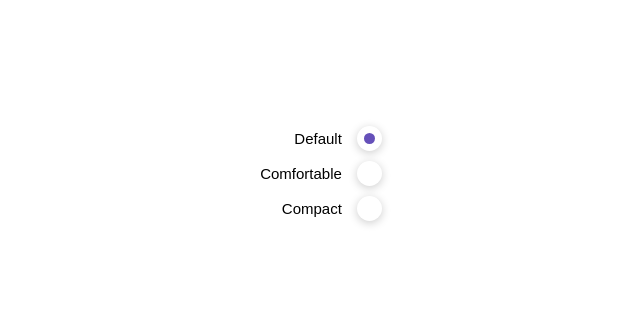
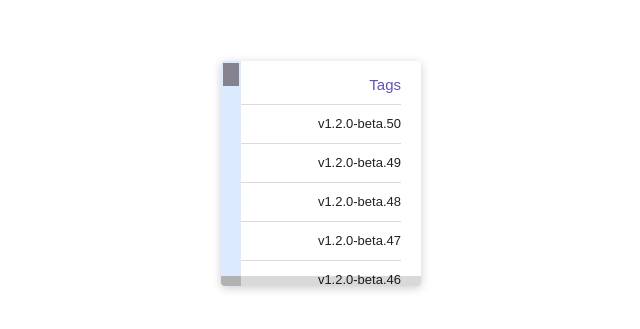
Before and after one commit to yaulhae/ui-lab, a Next.js app: page / in a window 1280 px wide. Shown: the part 227-556 px from the top of the page, without its empty margins (319-959 px from the left). Built offline with nearby package versions, Linux system fonts and the light colour scheme.

Commit message:
스크롤 영역 컴포넌트

```diff
--- a/package.json
+++ b/package.json
@@ -26,6 +26,7 @@
     "@radix-ui/react-popover": "^1.1.14",
     "@radix-ui/react-progress": "^1.1.7",
     "@radix-ui/react-radio-group": "^1.3.7",
+    "@radix-ui/react-scroll-area": "^1.2.9",
     "@radix-ui/react-tooltip": "^1.2.7",
     "classnames": "^2.5.1",
     "clsx": "^2.1.1",
--- a/src/app/page.tsx
+++ b/src/app/page.tsx
@@ -14,6 +14,7 @@ import MenubarDemo from "@/components/MenuBarDemo";
 import PopoverDemo from "@/components/PopOverDemo";
 import ProgressDemo from "@/components/ProgressDemo";
 import RadioGroupDemo from "@/components/RadioGroupDemo";
+import ScrollAreaDemo from "@/components/ScrollAreaDemo";
 
 export default function Home() {
   return (
@@ -38,7 +39,8 @@ export default function Home() {
       {/* <MenubarDemo /> */}
       {/* <PopoverDemo /> */}
       {/* <ProgressDemo /> */}
-      <RadioGroupDemo />
+      {/* <RadioGroupDemo />// */}
+      <ScrollAreaDemo />
     </div>
   );
 }
--- /dev/null
+++ b/src/components/ScrollAreaDemo.tsx
@@ -0,0 +1,52 @@
+import * as React from "react";
+import {
+  ScrollArea,
+  ScrollAreaCorner,
+  ScrollAreaScrollbar,
+  ScrollAreaThumb,
+  ScrollAreaViewport,
+} from "@radix-ui/react-scroll-area";
+
+const TAGS = Array.from({ length: 50 }).map(
+  (_, i, a) => `v1.2.0-beta.${a.length - i}`
+);
+
+const ScrollAreaDemo = () => (
+  <ScrollArea
+    className="h-[225px] w-[200px] overflow-hidden rounded bg-white shadow-[0_2px_10px] shadow-blackA4"
+    dir="rtl"
+    scrollHideDelay={0}
+    type="always"
+  >
+    <ScrollAreaViewport className="size-full rounded">
+      <div className="px-5 py-[15px]">
+        <div className="text-[15px] font-medium leading-[18px] text-violet11">
+          Tags
+        </div>
+        {TAGS.map((tag) => (
+          <div
+            className="mt-2.5 border-t border-t-mauve6 pt-2.5 text-[13px] leading-[18px] text-mauve12"
+            key={tag}
+          >
+            {tag}
+          </div>
+        ))}
+      </div>
+    </ScrollAreaViewport>
+    <ScrollAreaScrollbar
+      className="flex touch-none select-none bg-blue-100 p-0.5 transition-colors duration-[160ms] ease-out hover:bg-amber-400 data-[orientation=horizontal]:h-2.5 data-[orientation=vertical]:w-5 data-[orientation=horizontal]:flex-col"
+      orientation="vertical"
+    >
+      <ScrollAreaThumb className="relative flex-1 rounded-[0px] bg-mauve10 before:absolute before:left-1/2 before:top-1/2 before:size-full before:min-h-11 before:min-w-11 before:-translate-x-1/2 before:-translate-y-1/2" />
+    </ScrollAreaScrollbar>
+    <ScrollAreaScrollbar
+      className="flex touch-none select-none bg-blackA3 p-0.5 transition-colors duration-[160ms] ease-out hover:bg-blackA5 data-[orientation=horizontal]:h-2.5 data-[orientation=vertical]:w-2.5 data-[orientation=horizontal]:flex-col"
+      orientation="horizontal"
+    >
+      <ScrollAreaThumb className="relative flex-1 rounded-[10px] bg-mauve10 before:absolute before:left-1/2 before:top-1/2 before:size-full before:min-h-[44px] before:min-w-[44px] before:-translate-x-1/2 before:-translate-y-1/2" />
+    </ScrollAreaScrollbar>
+    <ScrollAreaCorner className="bg-blackA5" />
+  </ScrollArea>
+);
+
+export default ScrollAreaDemo;
--- a/tailwind.config.js
+++ b/tailwind.config.js
@@ -1,4 +1,4 @@
-const { blackA, violet } = require("@radix-ui/colors");
+const { blackA, mauve, violet } = require("@radix-ui/colors");
 
 /** @type {import('tailwindcss').Config} */
 module.exports = {
@@ -7,6 +7,7 @@ module.exports = {
     extend: {
       colors: {
         ...blackA,
+        ...mauve,
         ...violet,
       },
     },
```
Also changed, not shown: 1 other file (tests, documents, lock files or other folders).
